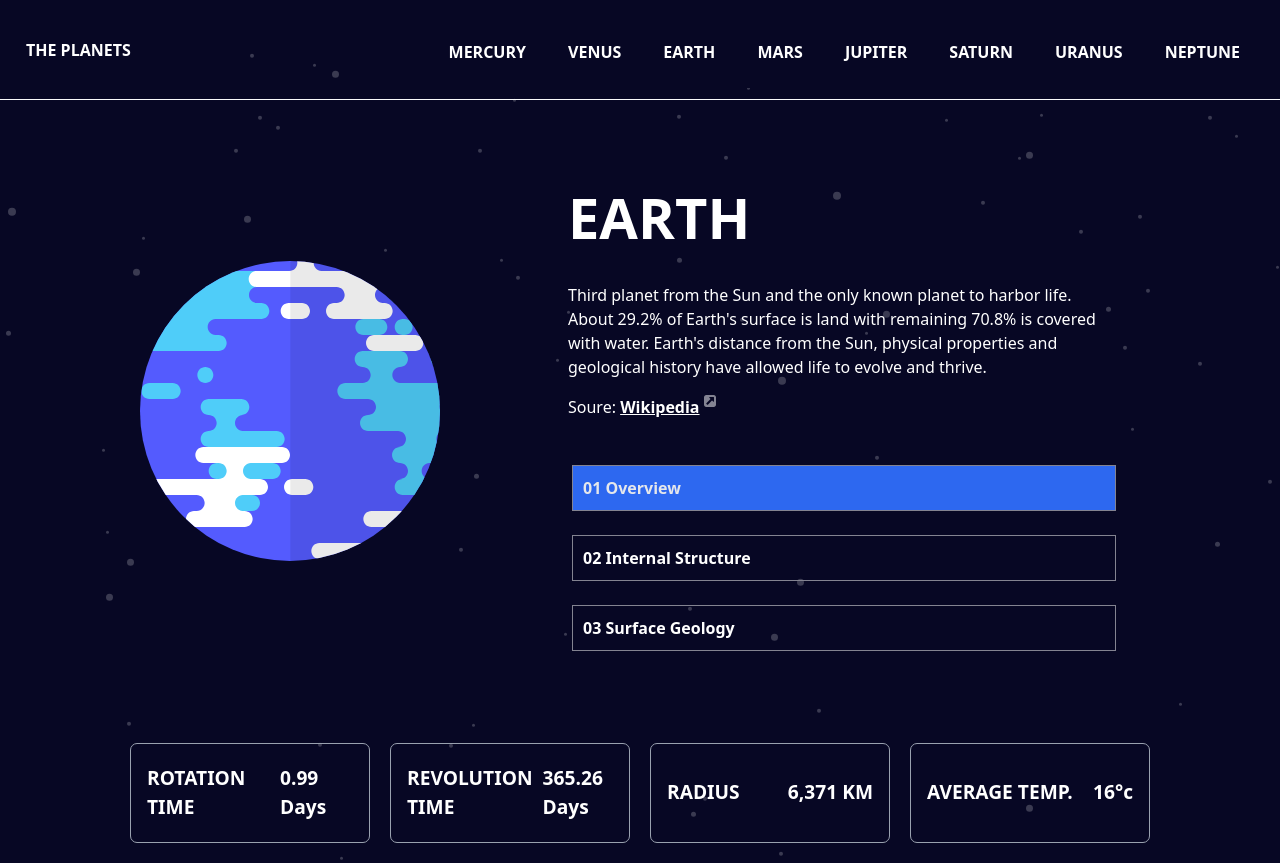
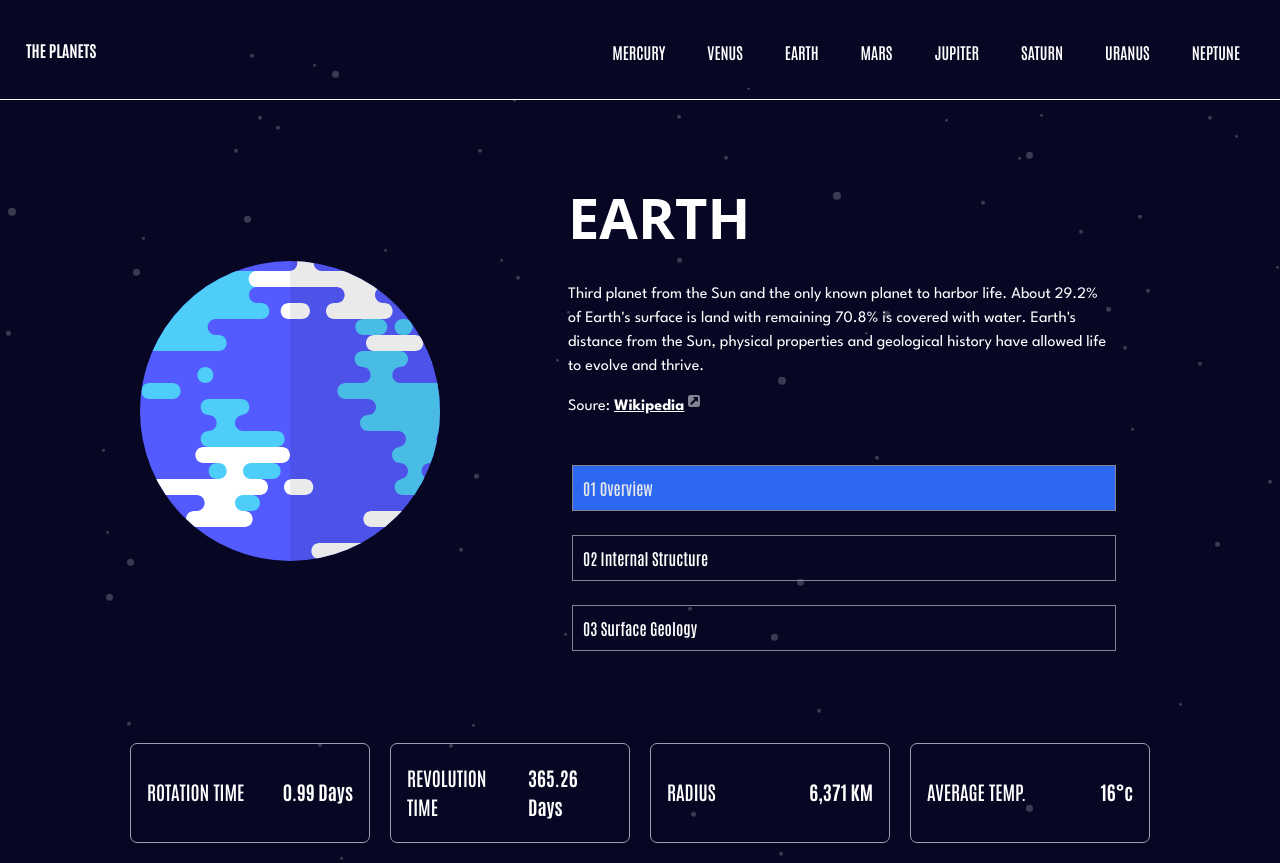
Before and after one commit to ItaloDev-Marcelo/planets-fect, a React (Vite) app: page / in a window 1280 px wide. Built offline with nearby package versions, Linux system fonts and the light colour scheme.

Commit message:
style: add font-face to index.css

```diff
--- a/src/index.css
+++ b/src/index.css
@@ -1,4 +1,23 @@
 @import "tailwindcss";
+
+
+
+@font-face {
+  font-family: 'LeagueSpartan';
+  src: url('./assets/fonts/LeagueSpartan-VariableFont_wght.ttf') format('truetype');
+  font-weight: 100 900;
+  font-style: normal;
+}
+
+
+@font-face {
+  font-family: 'Antonio';
+  src: url('./assets/fonts/Antonio-VariableFont_wght.ttf') format('truetype');
+  font-weight: 100 900;
+  font-style: normal;
+}
+
+
 
 body {
     width: 100%;
@@ -6,8 +25,17 @@ body {
     background: #070724 url('./assets/background-stars.svg') no-repeat center center fixed;
 }
 
+p{
+    font-family: 'LeagueSpartan', sans-serif;
+    font-weight: 400;
+}
+
 h1{
     color:#fff;
+}
+
+nav, button, h2, h3 {
+    font-family: 'Antonio', sans-serif;
 }
 
 
```
